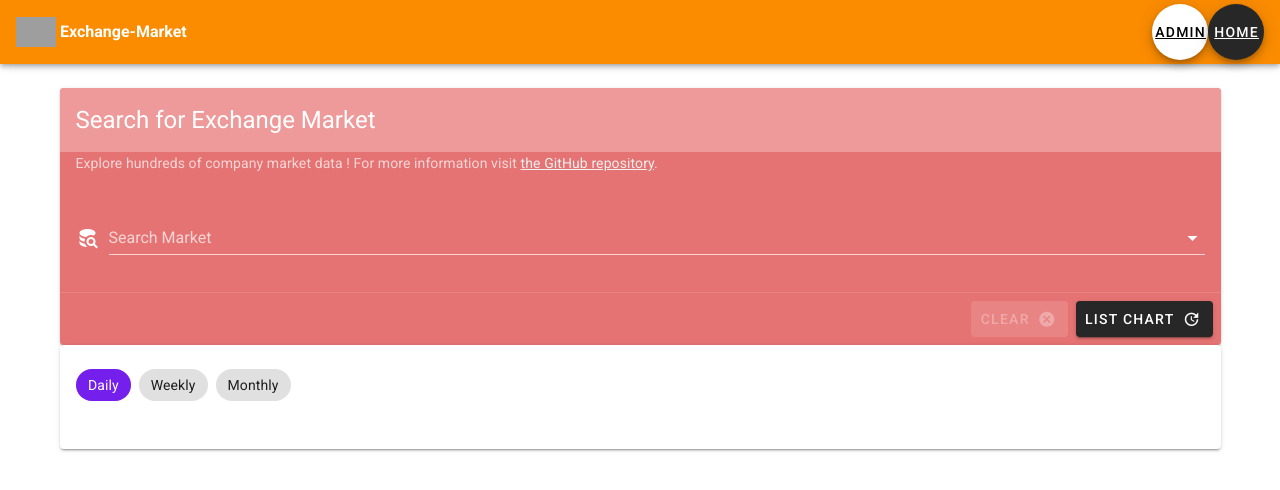
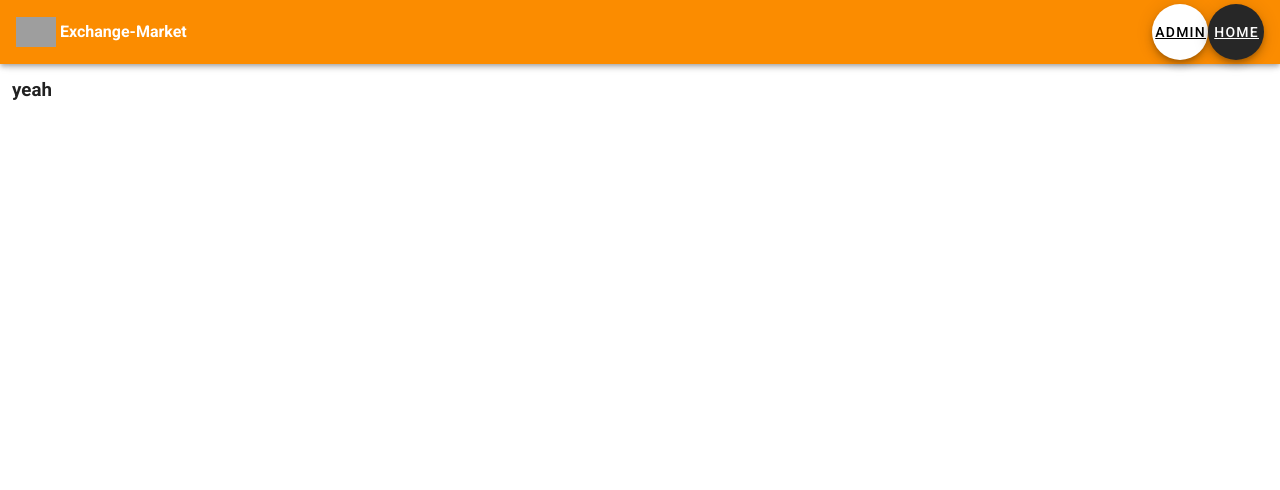
Before and after one commit to kamilmuratyilmaz/exchange_market, a Vue app: page /admin in a window 1280 px wide. Shown: the top 490 px of the page. Built offline with nearby package versions, Linux system fonts and the light colour scheme; grey boxes are pictures that could not be loaded.

Commit message:
fix: admin router fixed

```diff
--- a/src/App.vue
+++ b/src/App.vue
@@ -16,13 +16,6 @@
       </div>
 
       <v-spacer></v-spacer>
-
-      <v-btn
-        href="https://github.com/vuetifyjs/vuetify/releases/latest"
-        target="_blank"
-        text
-      >
-      </v-btn>
       <v-btn fab color="white">
         <router-link to="/admin" style="color: black">Admin</router-link>
       </v-btn>
@@ -42,5 +35,11 @@
 <script>
 export default {
   name: "App",
+
+  watch: {
+    $route(to, from) {
+      console.log(to, from);
+    },
+  },
 };
 </script>
--- a/src/components/candleStickGraph.vue
+++ b/src/components/candleStickGraph.vue
@@ -13,7 +13,7 @@ export default {
   watch: {
     chartType() {
       console.log(this.$route.query.view);
-      this.chartType = this.$route.query;
+      this.chartType = this.$route.query.view;
     },
   },
 };
--- a/src/router/index.js
+++ b/src/router/index.js
@@ -2,11 +2,15 @@ import Vue from "vue";
 import VueRouter from "vue-router";
 import Home from "../views/Home.vue";
 import Admin from "../views/Admin.vue";
-import Chart from "../components/Chart.vue";
 
 Vue.use(VueRouter);
 
 const routes = [
+  {
+    path: "/admin",
+    name: "Admin",
+    component: Admin,
+  },
   {
     path: "/",
     name: "Home",
@@ -15,15 +19,10 @@ const routes = [
       {
         path: ":id",
         name: "Chart",
-        component: Chart,
+        component: () => import("../components/Chart.vue"),
         props: true,
       },
     ],
-  },
-  {
-    path: "/admin",
-    name: "Admin",
-    component: Admin,
   },
 ];
 
```
